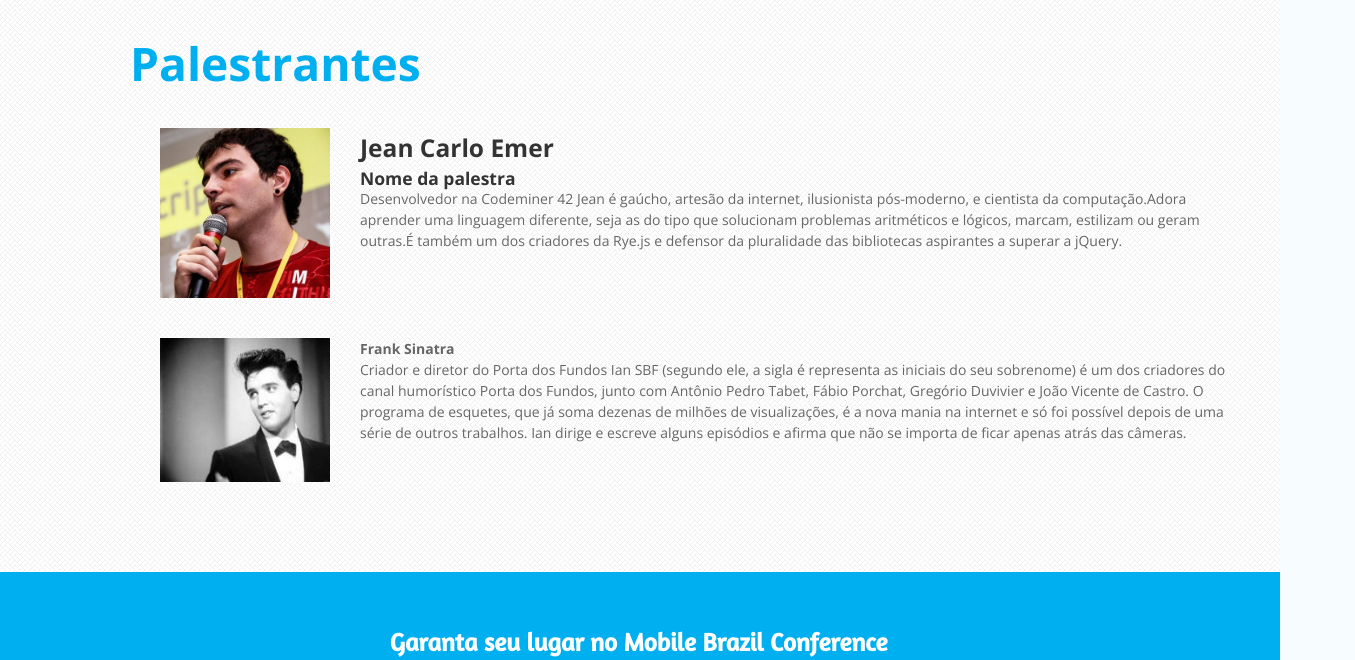
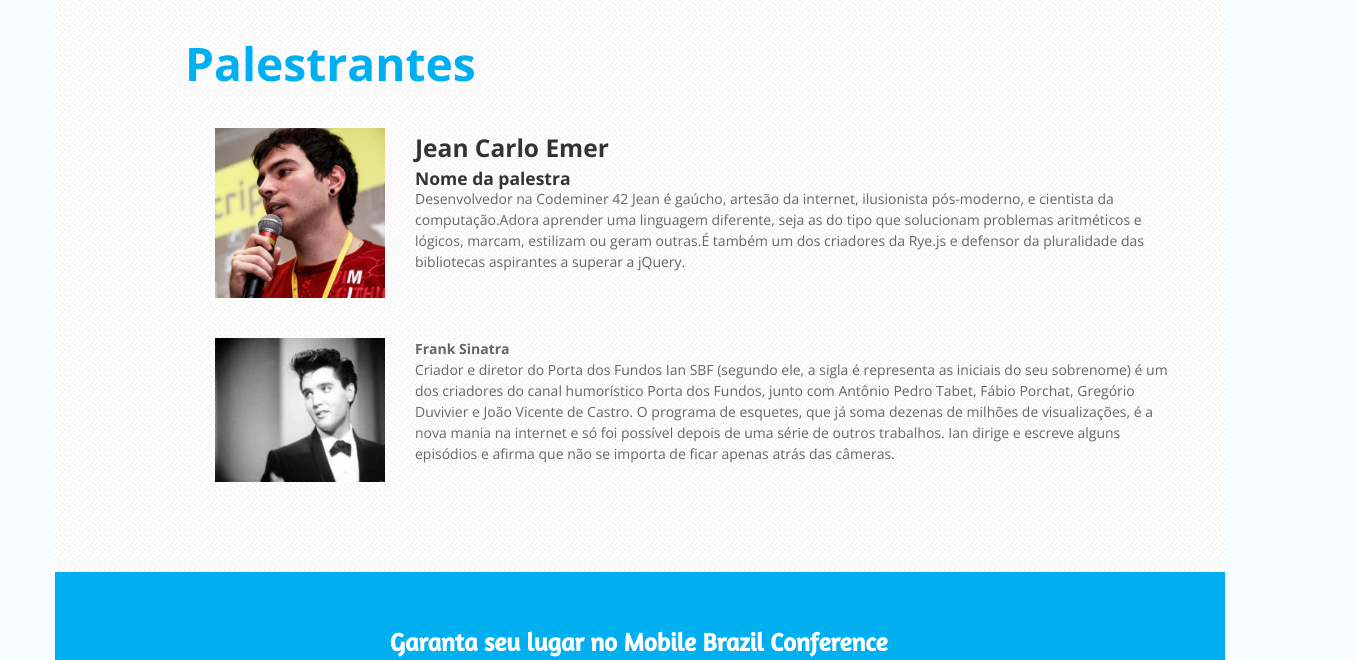
Before and after one commit to Wmitrut/MobileBrazilConference, a plain HTML site: page index.html in a window 1280 px wide. Shown: the part 1580-2240 px from the top of the page, 1355 px wide, since content can reach past the window. Drawn offline with nearby package versions, Linux system fonts and the light colour scheme.

Commit message:
Layout do site.

```diff
--- a/css/style.css
+++ b/css/style.css
@@ -109,7 +109,6 @@ img {
 
 .container{
 	padding: 0;
-	width: 100%;
 	z-index: 10;
 }
 
@@ -128,7 +127,7 @@ li.face-like {
 	padding: 2px;
 }
 
-.about, .local {
+.about {
 	padding: 120px 0;
 	background-color: #00AFEF;
 }
@@ -162,7 +161,7 @@ li.face-like {
 	padding: 35px 50px;
 }
 
-.speakers, .sponsors{
+.speakers, .sponsors, .local{
 	padding: 70px 0;
 	background: url('../img/cream_pixels.png');
 }
--- a/index.html
+++ b/index.html
@@ -100,10 +100,11 @@
 									<h2 class="title-speakers">Palestrantes</h2>
 								</div>
 								<div class="offset1 span12 speaker-resume">
+									<div class="row">
 										<div class="span2">
 											<img src="img/speakers/jean.jpg" alt="Jean Carlo Emer" width="195" height="165">
 										</div>
-									<div class="span9">
+										<div class="span8">
 											<h3>Jean Carlo Emer</h3>
 											<h4> Nome da palestra</h4>
 											<p>
@@ -112,16 +113,19 @@
 											</p>
 										</div>
 									</div>
+								</div>
 
 								<div class="offset1 span12 speaker-resume">
+									<div class="row">
 										<div class="span2">
 											<img src="img/speakers/mazah.jpg" alt="Maz ah" width="195" height="165">
 										</div>
-									<div class="span9">
+										<div class="span8">
 											<p><strong>Frank Sinatra</strong><br/>
 												Criador e diretor do Porta dos Fundos
 												Ian SBF (segundo ele, a sigla é representa as iniciais do seu sobrenome) é um dos criadores do canal humorístico Porta dos Fundos, junto com Antônio Pedro Tabet, Fábio Porchat, Gregório Duvivier e João Vicente de Castro. O programa de esquetes, que já soma dezenas de milhões de visualizações, é a nova mania na internet e só foi possível depois de uma série de outros trabalhos. Ian dirige e escreve alguns episódios e afirma que não se importa de ficar apenas atrás das câmeras.
 											</p>
+										</div>
 									</div>
 								</div>
 							</div>
```
Lines whose indentation alone changed are shown as unchanged.
